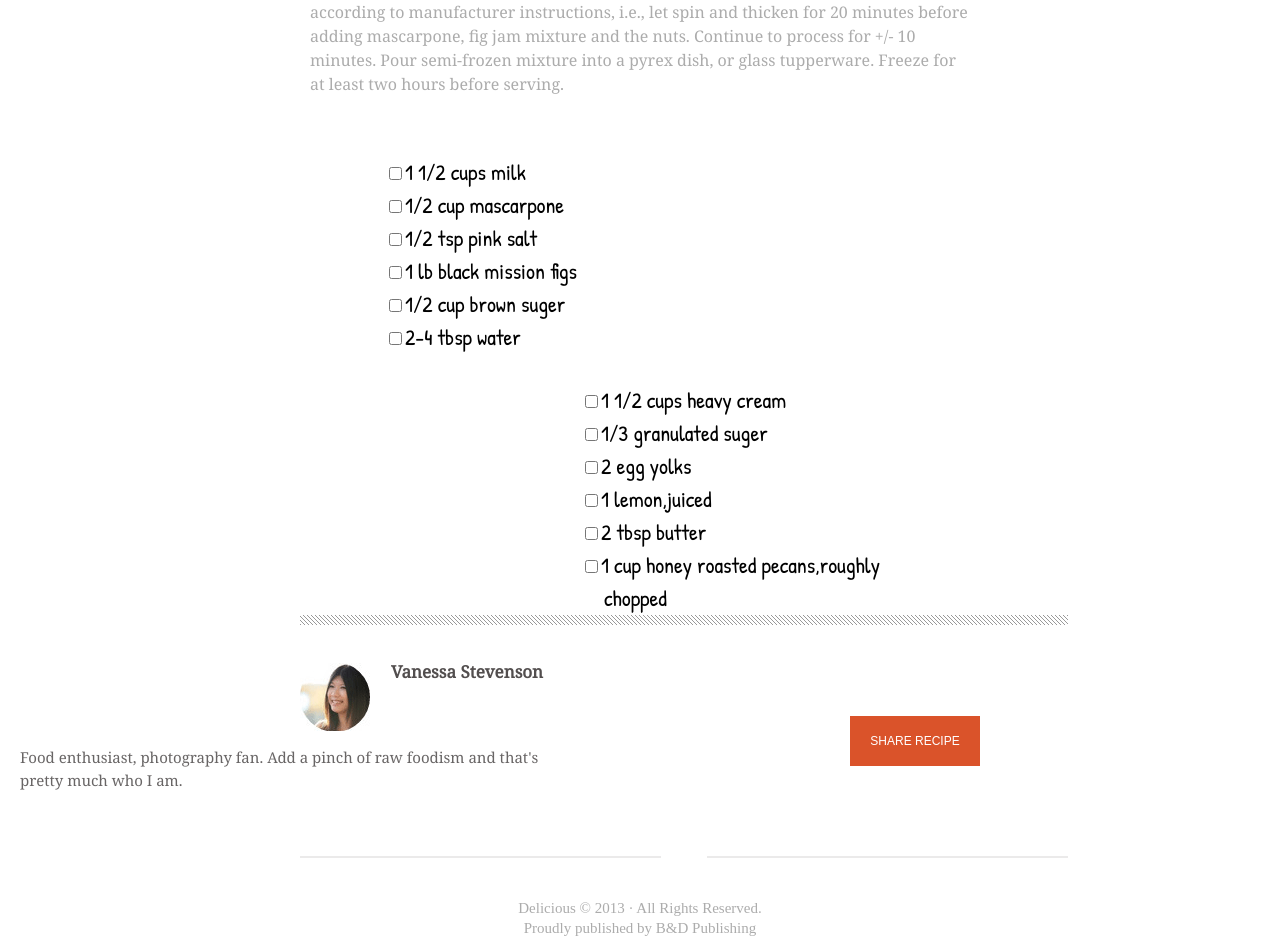
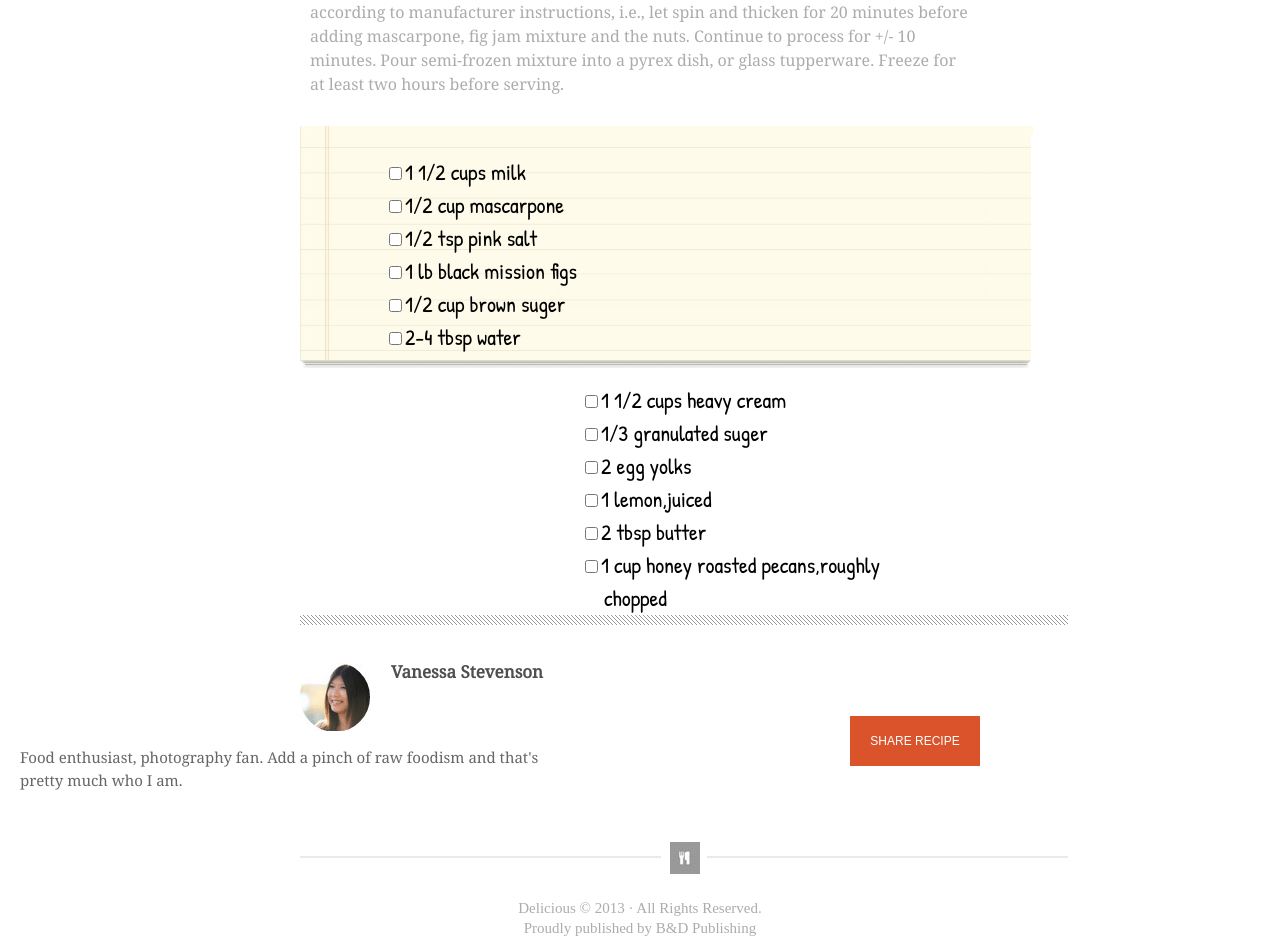
Before and after one commit to duajaradat/Chocolate-Pizza, a plain HTML site: page index.html in a window 1280 px wide. Shown: the part 1125-2063 px from the top of the page. Drawn offline with nearby package versions, Linux system fonts and the light colour scheme.

Commit message:
edit the background images

```diff
--- a/CSS/style.css
+++ b/CSS/style.css
@@ -29,7 +29,7 @@ nav ul{
 
  hr{
     height: 10px;
-    background-image:url('/images/hr-img.png') ;
+    background-image:url('../images/hr-img.png') ;
     width: 60%;
     display: block;
     margin-left: 300px;
@@ -97,7 +97,7 @@ margin-right: 1px;
     line-height: 1.5;
 }
 #s1{
-    background-image: url('Chocolate-Pizza/images/list-bg.png');
+    background-image: url('../images/list-bg.png');
     background-size: 75%;
     background-repeat: no-repeat;
     font-family: 'Patrick Hand', cursive;
@@ -165,7 +165,7 @@ margin-right: 1px;
    margin-right: 430px;
 }
 #hrfoot{
-    background:url('Chocolate-Pizza/images/small-logo.png') no-repeat top center;
+    background:url('../images/small-logo.png') no-repeat top center;
     width: 60%;
     border: none;
     display: block;
```
